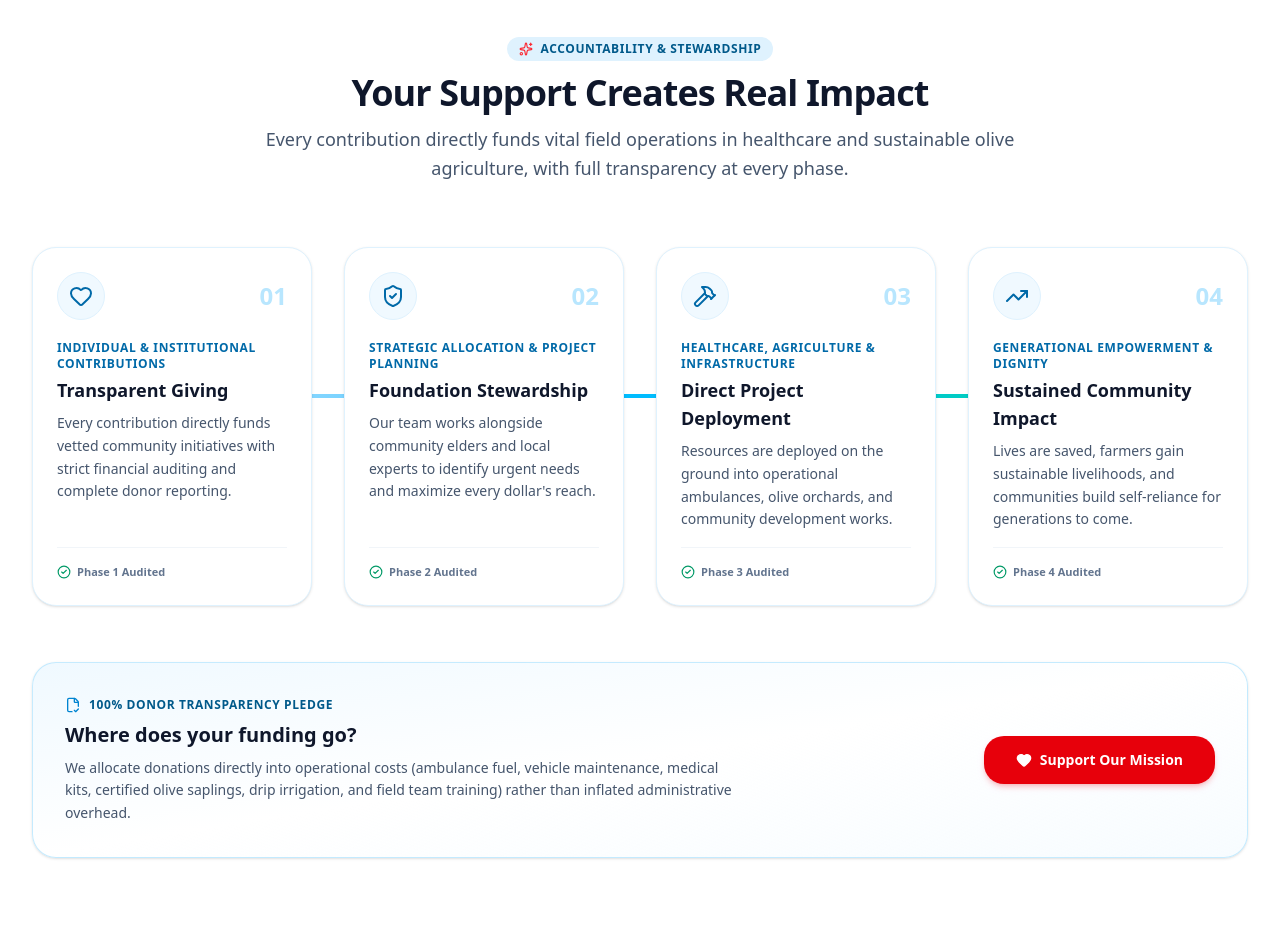
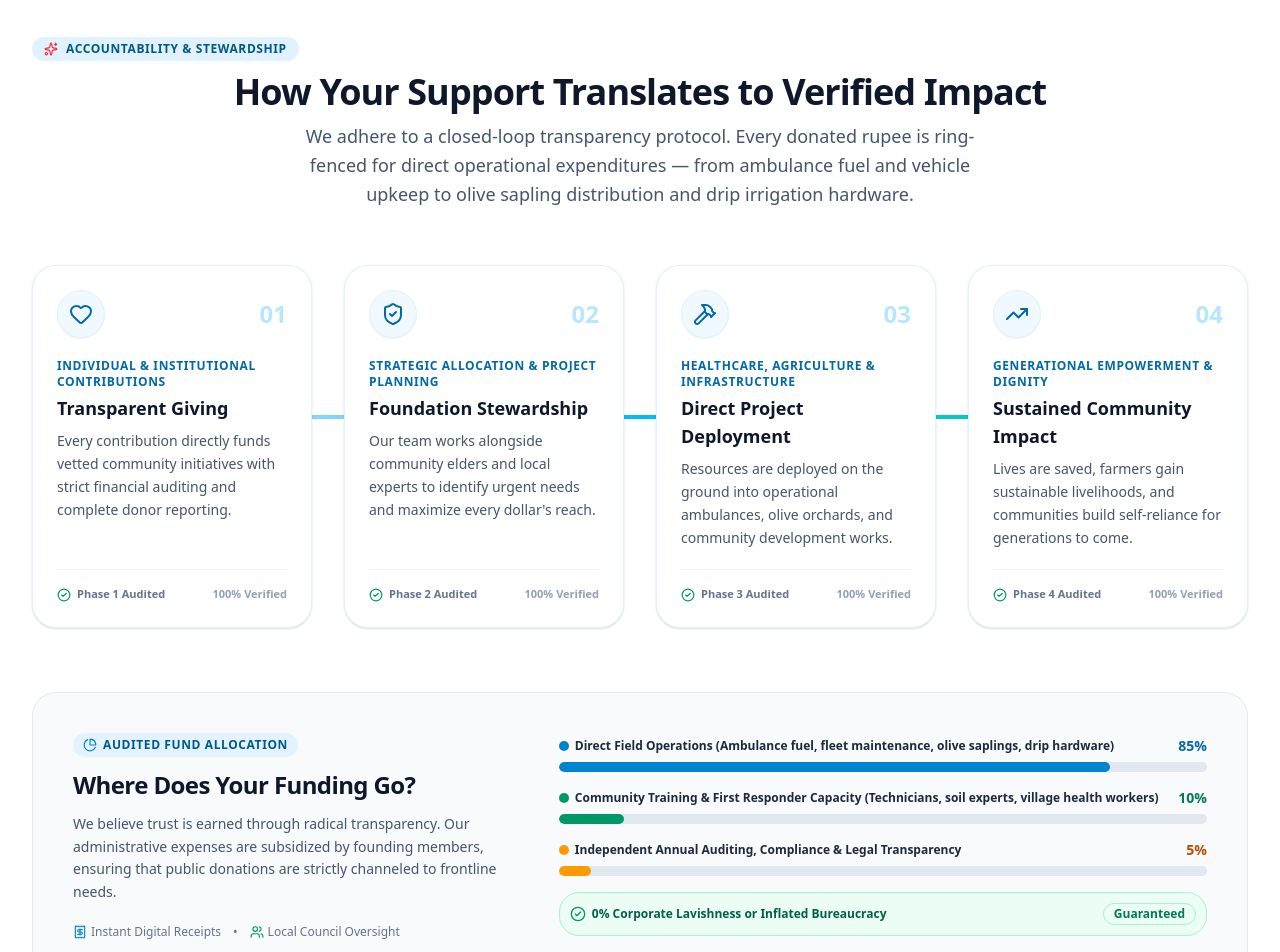
Before and after one commit to msaadfall25bsse/junglan-community-development-foundation-, a Next.js app: page / in a window 1280 px wide. Shown: the part 3880-4832 px from the top of the page. Built offline with nearby package versions, Linux system fonts and the light colour scheme.

Commit message:
Phase 8: How Support Works - 4-stage donor journey, fund allocation breakdown, and transparency pledge

```diff
--- a/components/home/HowSupportWorks.tsx
+++ b/components/home/HowSupportWorks.tsx
@@ -9,14 +9,19 @@ import {
   Sparkles,
   CheckCircle2,
   FileCheck2,
+  PieChart,
+  ArrowRight,
+  Receipt,
+  Users,
 } from "lucide-react";
 import { IMPACT_FLOW } from "@/data/homepage-data";
+import { Button, Badge, SectionHeader } from "@/components/ui";
 
 interface HowSupportWorksProps {
   onOpenDonateModal: () => void;
 }
 
-const iconStepMap = {
+const iconStepMap: Record<string, React.ElementType> = {
   Heart: Heart,
   ShieldCheck: ShieldCheck,
   Hammer: Hammer,
@@ -25,29 +30,28 @@ const iconStepMap = {
 
 export const HowSupportWorks: React.FC<HowSupportWorksProps> = ({ onOpenDonateModal }) => {
   return (
-    <section id="impact-flow" className="py-16 sm:py-24 bg-white relative overflow-hidden">
+    <section
+      id="impact-flow"
+      aria-label="How Support Works and Donor Transparency"
+      className="py-16 sm:py-24 bg-white relative overflow-hidden"
+    >
       <div className="max-w-7xl mx-auto px-4 sm:px-6 lg:px-8">
 
         {/* Section Heading */}
-        <div className="text-center max-w-3xl mx-auto mb-16">
-          <div className="inline-flex items-center gap-2 px-3 py-1 rounded-full bg-sky-100 text-sky-800 text-xs font-bold uppercase tracking-wider mb-3">
-            <Sparkles className="w-3.5 h-3.5 text-red-500" />
-            <span>Accountability & Stewardship</span>
-          </div>
-          <h2 className="text-3xl sm:text-4xl font-extrabold text-slate-900 tracking-tight">
-            Your Support Creates Real Impact
-          </h2>
-          <p className="mt-3 text-base sm:text-lg text-slate-600 leading-relaxed">
-            Every contribution directly funds vital field operations in healthcare and sustainable olive agriculture, with full transparency at every phase.
-          </p>
-        </div>
+        <SectionHeader
+          tag="Accountability & Stewardship"
+          tagIcon={<Sparkles className="w-3.5 h-3.5 text-red-500" />}
+          title="How Your Support Translates to Verified Impact"
+          subtitle="We adhere to a closed-loop transparency protocol. Every donated rupee is ring-fenced for direct operational expenditures — from ambulance fuel and vehicle upkeep to olive sapling distribution and drip irrigation hardware."
+          align="center"
+        />
 
         {/* 4-Step Visual Flow Diagram */}
-        <div className="relative">
+        <div className="relative mb-16">
           {/* Connecting Connector Line for Desktop */}
-          <div className="hidden lg:block absolute top-1/2 left-12 right-12 h-1 bg-gradient-to-r from-sky-200 via-sky-400 to-emerald-400 -translate-y-8 -z-0" />
+          <div className="hidden lg:block absolute top-1/2 left-16 right-16 h-1 bg-gradient-to-r from-sky-200 via-sky-400 to-emerald-400 -translate-y-8 -z-0" />
 
-          <div className="grid grid-cols-1 sm:grid-cols-2 lg:grid-cols-4 gap-8 relative z-10">
+          <div className="grid grid-cols-1 sm:grid-cols-2 lg:grid-cols-4 gap-6 lg:gap-8 relative z-10">
             {IMPACT_FLOW.map((step, index) => {
               const IconComponent = iconStepMap[step.icon as keyof typeof iconStepMap] || Heart;
 
@@ -59,10 +63,10 @@ export const HowSupportWorks: React.FC<HowSupportWorksProps> = ({ onOpenDonateMo
                   <div>
                     {/* Top Row: Step Badge & Icon */}
                     <div className="flex items-center justify-between mb-5">
-                      <div className="w-12 h-12 rounded-2xl bg-sky-50 text-sky-700 flex items-center justify-center border border-sky-100 group-hover:bg-sky-600 group-hover:text-white transition-colors">
+                      <div className="w-12 h-12 rounded-2xl bg-sky-50 text-sky-700 flex items-center justify-center border border-sky-100 group-hover:bg-sky-600 group-hover:text-white transition-colors shadow-2xs">
                         <IconComponent className="w-6 h-6" />
                       </div>
-                      <span className="text-2xl font-black text-sky-200 group-hover:text-sky-400 transition-colors">
+                      <span className="text-2xl font-black text-sky-200 group-hover:text-sky-500 transition-colors">
                         {step.stepNumber}
                       </span>
                     </div>
@@ -80,9 +84,12 @@ export const HowSupportWorks: React.FC<HowSupportWorksProps> = ({ onOpenDonateMo
                     </p>
                   </div>
 
-                  <div className="pt-4 mt-4 border-t border-slate-100 flex items-center gap-1.5 text-[11px] font-semibold text-slate-500">
-                    <CheckCircle2 className="w-3.5 h-3.5 text-emerald-600 shrink-0" />
-                    <span>Phase {index + 1} Audited</span>
+                  <div className="pt-4 mt-5 border-t border-slate-100 flex items-center justify-between text-[11px] font-semibold text-slate-500">
+                    <span className="flex items-center gap-1.5">
+                      <CheckCircle2 className="w-3.5 h-3.5 text-emerald-600 shrink-0" />
+                      <span>Phase {index + 1} Audited</span>
+                    </span>
+                    <span className="text-slate-400">100% Verified</span>
                   </div>
                 </div>
               );
@@ -90,29 +97,120 @@ export const HowSupportWorks: React.FC<HowSupportWorksProps> = ({ onOpenDonateMo
           </div>
         </div>
 
-        {/* Transparency Pledge Card */}
-        <div className="mt-14 rounded-3xl bg-gradient-to-br from-sky-50 via-white to-sky-50/50 p-6 sm:p-8 border border-sky-200/80 flex flex-col md:flex-row items-center justify-between gap-6 shadow-sm">
+        {/* Financial Transparency & Fund Allocation Breakdown Strip */}
+        <div className="rounded-3xl bg-slate-50 border border-slate-200/80 p-6 sm:p-8 md:p-10 mb-12">
+          <div className="grid grid-cols-1 lg:grid-cols-12 gap-8 items-center">
+
+            {/* Left 5 cols: Narrative */}
+            <div className="lg:col-span-5 space-y-3">
+              <div className="inline-flex items-center gap-1.5 text-xs font-bold text-sky-800 uppercase tracking-wider bg-sky-100/80 px-2.5 py-1 rounded-full">
+                <PieChart className="w-3.5 h-3.5 text-sky-600" />
+                <span>Audited Fund Allocation</span>
+              </div>
+              <h3 className="text-2xl font-black text-slate-900 tracking-tight">
+                Where Does Your Funding Go?
+              </h3>
+              <p className="text-xs sm:text-sm text-slate-600 leading-relaxed">
+                We believe trust is earned through radical transparency. Our administrative expenses are subsidized by founding members, ensuring that public donations are strictly channeled to frontline needs.
+              </p>
+              <div className="pt-2 flex flex-wrap items-center gap-3 text-xs text-slate-500">
+                <span className="flex items-center gap-1">
+                  <Receipt className="w-3.5 h-3.5 text-sky-600" />
+                  Instant Digital Receipts
+                </span>
+                <span>•</span>
+                <span className="flex items-center gap-1">
+                  <Users className="w-3.5 h-3.5 text-emerald-600" />
+                  Local Council Oversight
+                </span>
+              </div>
+            </div>
+
+            {/* Right 7 cols: Allocation Bars */}
+            <div className="lg:col-span-7 space-y-4">
+
+              {/* Bar 1: Field operations */}
+              <div className="space-y-1.5">
+                <div className="flex justify-between text-xs font-bold text-slate-800">
+                  <span className="flex items-center gap-1.5">
+                    <span className="w-2.5 h-2.5 rounded-full bg-sky-600" />
+                    Direct Field Operations (Ambulance fuel, fleet maintenance, olive saplings, drip hardware)
+                  </span>
+                  <span className="text-sky-700 font-extrabold text-sm">85%</span>
+                </div>
+                <div className="w-full h-2.5 bg-slate-200 rounded-full overflow-hidden">
+                  <div className="h-full bg-sky-600 rounded-full w-[85%]" />
+                </div>
+              </div>
+
+              {/* Bar 2: Training */}
+              <div className="space-y-1.5">
+                <div className="flex justify-between text-xs font-bold text-slate-800">
+                  <span className="flex items-center gap-1.5">
+                    <span className="w-2.5 h-2.5 rounded-full bg-emerald-600" />
+                    Community Training & First Responder Capacity (Technicians, soil experts, village health workers)
+                  </span>
+                  <span className="text-emerald-700 font-extrabold text-sm">10%</span>
+                </div>
+                <div className="w-full h-2.5 bg-slate-200 rounded-full overflow-hidden">
+                  <div className="h-full bg-emerald-600 rounded-full w-[10%]" />
+                </div>
+              </div>
+
+              {/* Bar 3: Independent Auditing */}
+              <div className="space-y-1.5">
+                <div className="flex justify-between text-xs font-bold text-slate-800">
+                  <span className="flex items-center gap-1.5">
+                    <span className="w-2.5 h-2.5 rounded-full bg-amber-500" />
+                    Independent Annual Auditing, Compliance & Legal Transparency
+                  </span>
+                  <span className="text-amber-700 font-extrabold text-sm">5%</span>
+                </div>
+                <div className="w-full h-2.5 bg-slate-200 rounded-full overflow-hidden">
+                  <div className="h-full bg-amber-500 rounded-full w-[5%]" />
+                </div>
+              </div>
+
+              {/* Zero-Waste Callout */}
+              <div className="p-2.5 rounded-xl bg-emerald-50 border border-emerald-200 flex items-center justify-between text-xs text-emerald-800 font-semibold">
+                <span className="flex items-center gap-1.5">
+                  <CheckCircle2 className="w-4 h-4 text-emerald-600 shrink-0" />
+                  0% Corporate Lavishness or Inflated Bureaucracy
+                </span>
+                <Badge variant="success">Guaranteed</Badge>
+              </div>
+
+            </div>
+
+          </div>
+        </div>
+
+        {/* Transparency Pledge CTA Card */}
+        <div className="rounded-3xl bg-gradient-to-br from-sky-900 via-sky-800 to-slate-900 p-6 sm:p-8 md:p-10 text-white flex flex-col md:flex-row items-center justify-between gap-6 shadow-xl">
           <div className="space-y-2 text-center md:text-left">
-            <div className="inline-flex items-center gap-2 text-xs font-bold uppercase tracking-wider text-sky-800">
-              <FileCheck2 className="w-4 h-4 text-sky-600" />
+            <div className="inline-flex items-center gap-2 text-xs font-bold uppercase tracking-wider text-sky-300">
+              <FileCheck2 className="w-4 h-4 text-emerald-400" />
               <span>100% Donor Transparency Pledge</span>
             </div>
-            <h4 className="text-xl font-bold text-slate-900">
-              Where does your funding go?
+            <h4 className="text-xl sm:text-2xl font-black text-white tracking-tight">
+              Ready to create permanent, measurable change?
             </h4>
-            <p className="text-xs sm:text-sm text-slate-600 max-w-2xl leading-relaxed">
-              We allocate donations directly into operational costs (ambulance fuel, vehicle maintenance, medical kits, certified olive saplings, drip irrigation, and field team training) rather than inflated administrative overhead.
+            <p className="text-xs sm:text-sm text-sky-200 max-w-2xl leading-relaxed">
+              Join hundreds of community supporters who are providing lifelines for rural families in Abbottabad. Every dollar is tracked, verified, and reported back to you.
             </p>
           </div>
 
-          <div className="shrink-0">
-            <button
+          <div className="flex flex-wrap items-center justify-center gap-3 shrink-0">
+            <Button
+              variant="danger"
+              size="lg"
               onClick={onOpenDonateModal}
-              className="py-3.5 px-8 bg-red-600 hover:bg-red-700 active:scale-95 text-white font-bold text-sm rounded-xl transition-all shadow-md shadow-red-600/20 flex items-center gap-2"
+              leftIcon={<Heart className="w-4 h-4 fill-white" />}
+              rightIcon={<ArrowRight className="w-4 h-4 ml-0.5" />}
+              className="shadow-lg shadow-red-600/30"
             >
-              <Heart className="w-4 h-4 fill-white" />
-              <span>Support Our Mission</span>
-            </button>
+              Support Our Mission
+            </Button>
           </div>
         </div>
 
```
